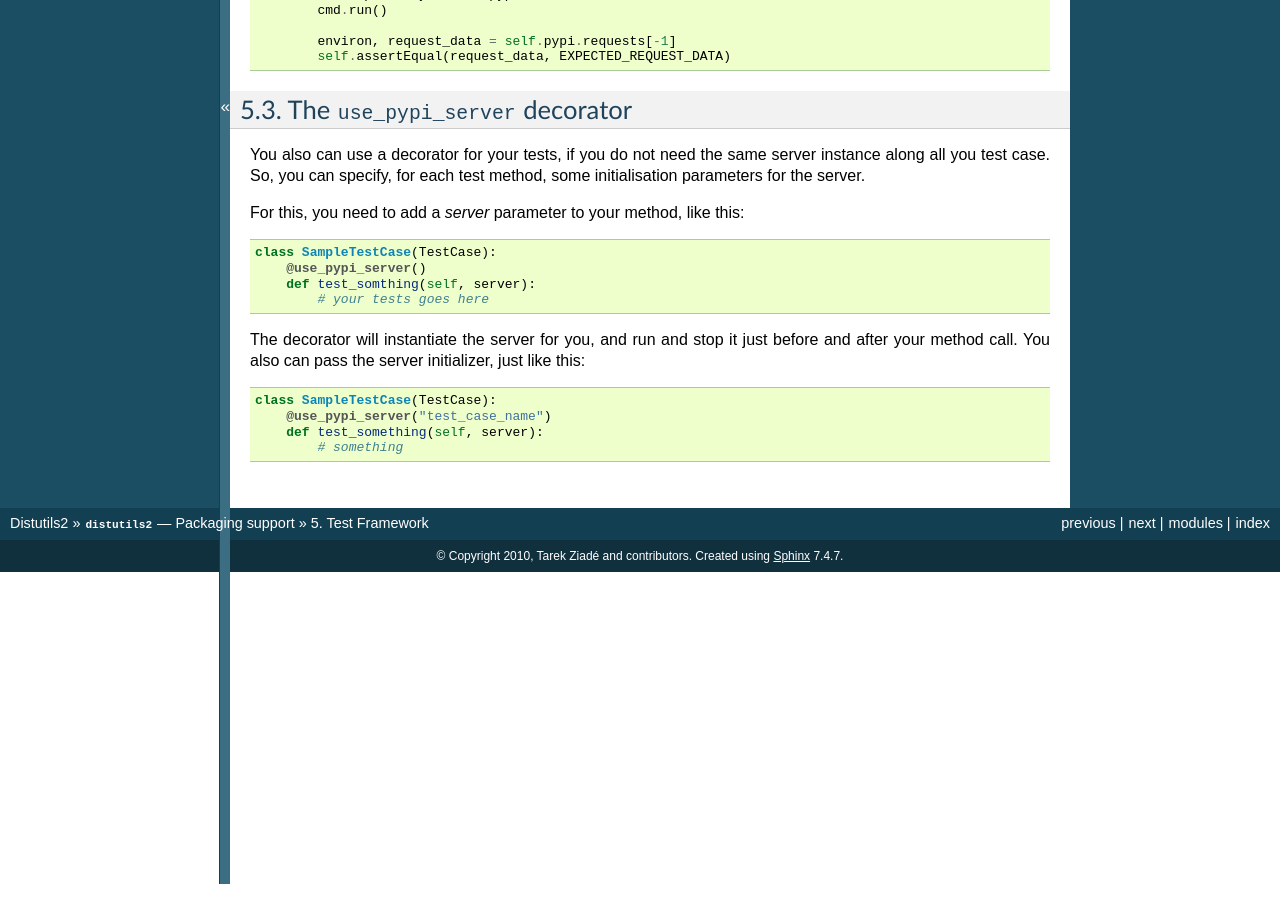
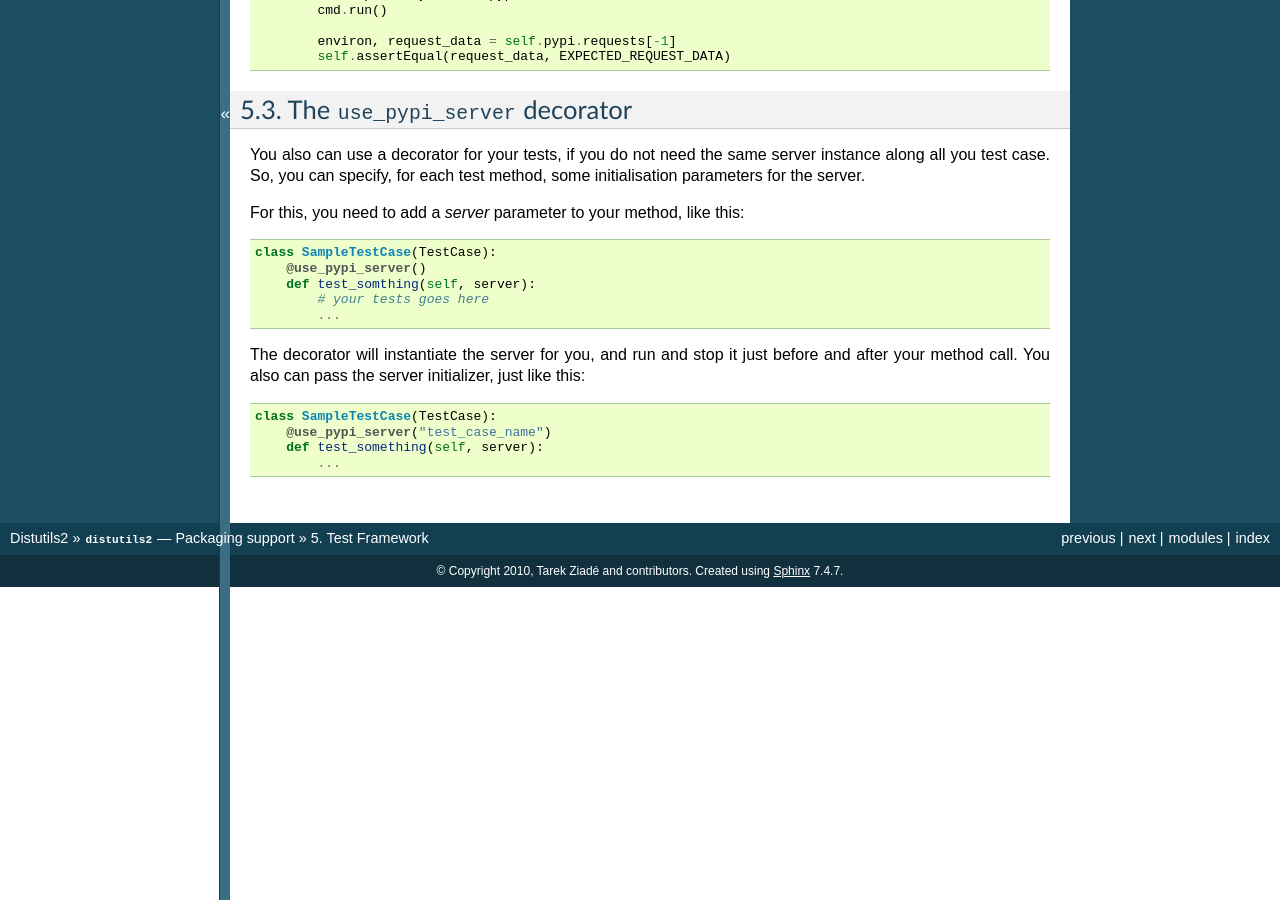
Before and after one commit to crateio/distutils2, a Sphinx documentation site: the page built from docs/source/library/distutils2.tests.pypi_server.rst, in a window 1280 px wide and 900 px high, scrolled down 1080 px. Built offline with Sphinx 7.4.7, drawn with Linux system fonts in a browser that asks for light colours.

Commit message:
Fix syntax in code blocks that were not colorized

```diff
--- a/docs/source/library/distutils2.tests.pypi_server.rst
+++ b/docs/source/library/distutils2.tests.pypi_server.rst
@@ -77,6 +77,7 @@
         @use_pypi_server()
         def test_somthing(self, server):
             # your tests goes here
+            ...
 
 The decorator will instantiate the server for you, and run and stop it just
 before and after your method call. You also can pass the server initializer,
@@ -85,4 +86,4 @@
     class SampleTestCase(TestCase):
         @use_pypi_server("test_case_name")
         def test_something(self, server):
-            # something
+            ...
```
